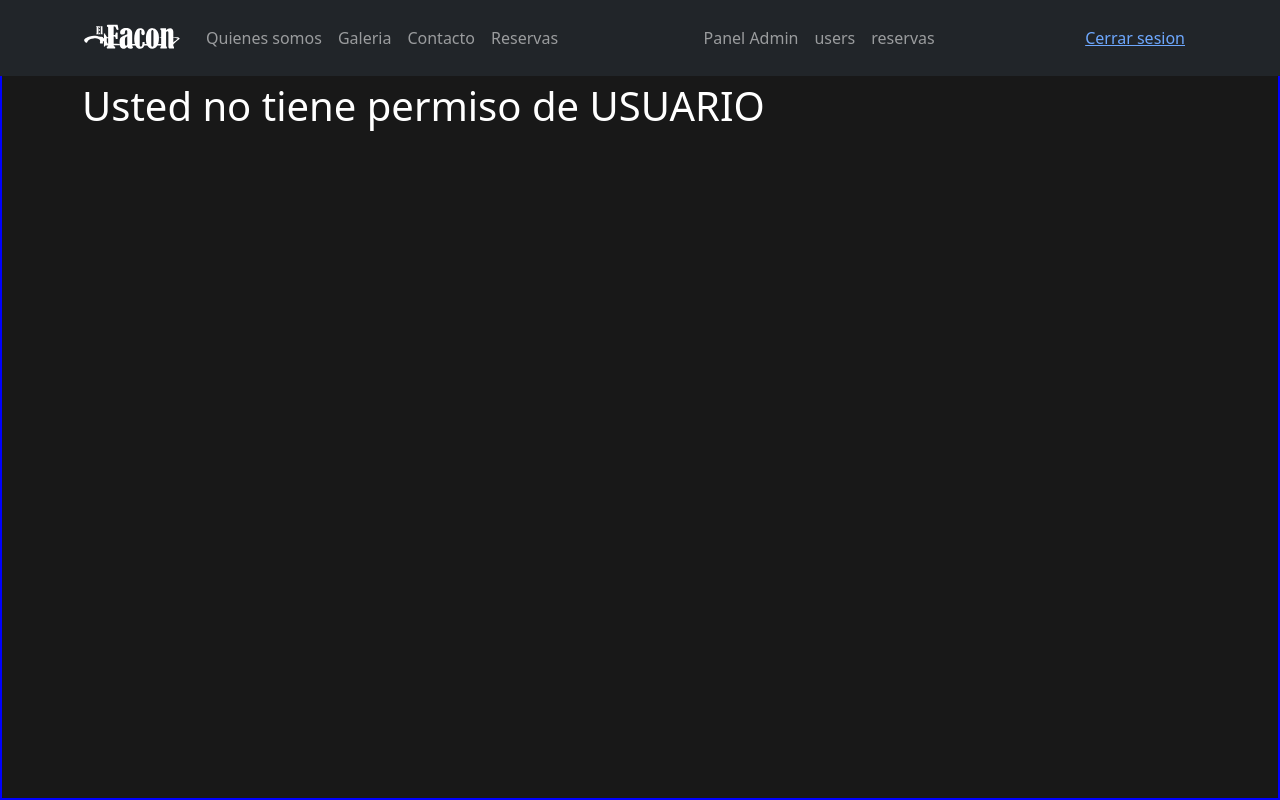
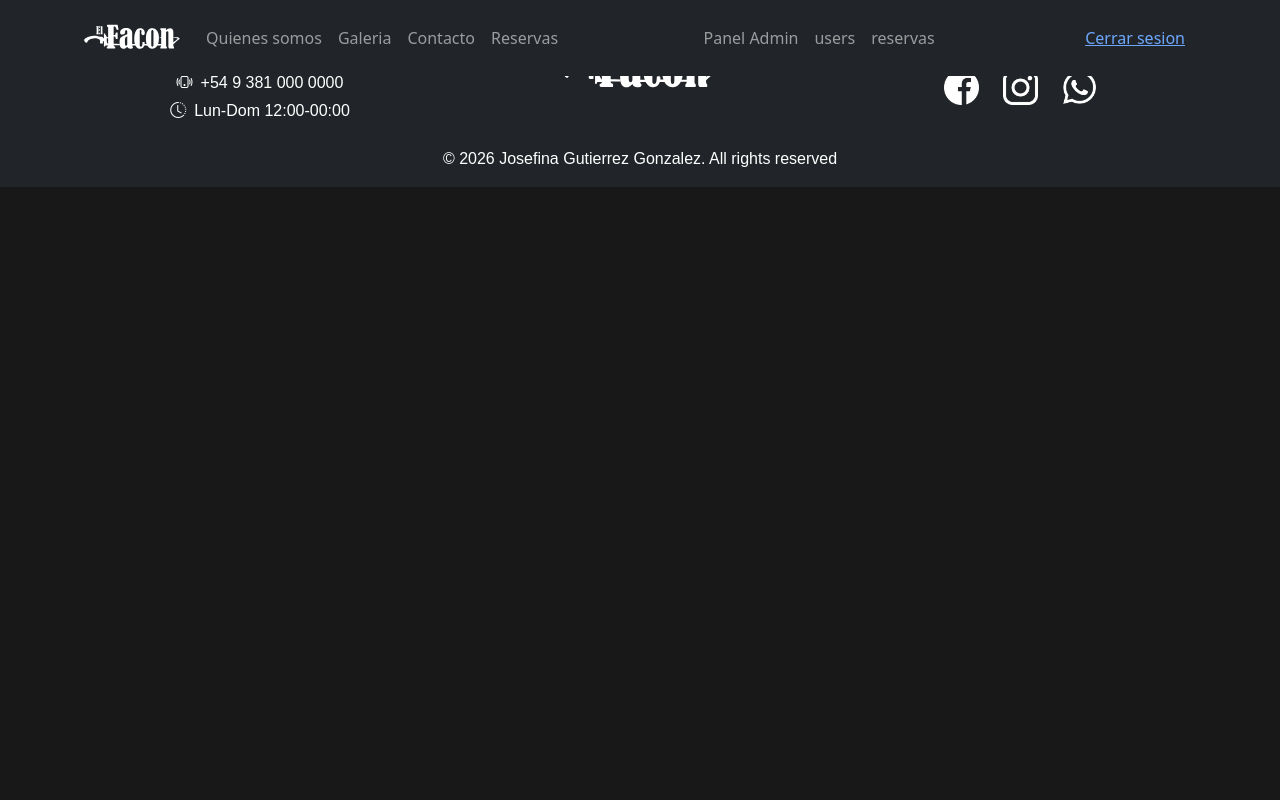
Before and after one commit to Jogutgon/el-facon-frontend, a React (Vite) app: page /user in a window 1280 px wide. Shown: the top 800 px of the page. Built offline with nearby package versions, Linux system fonts and the light colour scheme; sample sign-in values are in the browser's storage.

Commit message:
Modify: function UserRouter

```diff
--- a/src/router/UserRouter.jsx
+++ b/src/router/UserRouter.jsx
@@ -1,23 +1,15 @@
-import React from 'react'
+
 import { Route, Routes } from 'react-router-dom'
 import UserScreen from '../pages/User/UserScreen'
-import PropTypes from 'prop-types'
 
-function UserRouter( { show = false }) {
-  return show ? (
+
+function UserRouter() {
+  return (
     <Routes>
-      <Route path='/' element={<UserScreen/>} />
+      <Route path='/user' element={<UserScreen/>}  />
     </Routes>
-  ) : (
-    <div className='box'>
-
-      <h1 className='text-white'>Usted no tiene permiso de USUARIO</h1>
-    </div>
   )
 }
 
-UserRouter.propTypes= {
-  show: PropTypes.bool.isRequired
-}
 
 export default UserRouter
```
